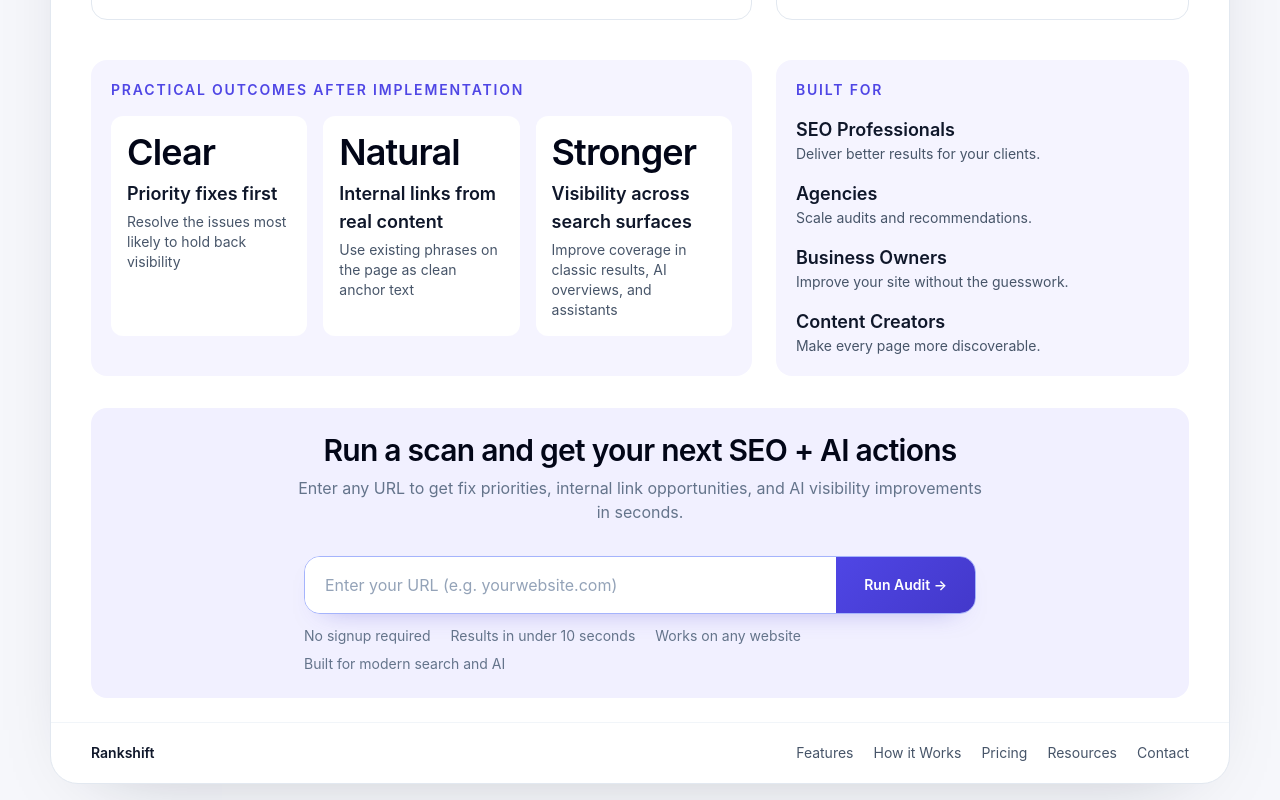
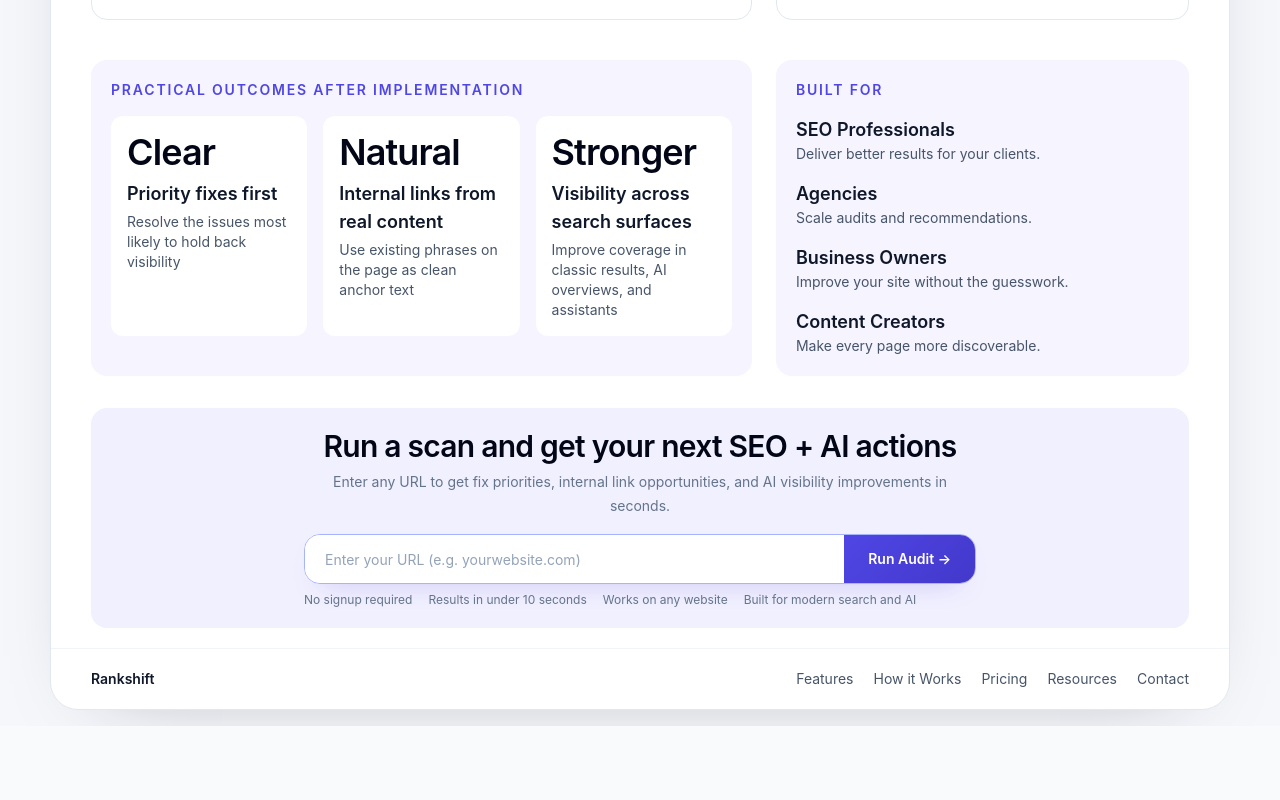
Before and after one commit to Lunoriapp/rankshift-app, a Next.js app: page / in a window 1280 px wide. Shown: the part 1243-2043 px from the top of the page. After the commit the page ends 1969 px from the top, so only its background shows below. Built offline with nearby package versions, Linux system fonts and the light colour scheme; no server answers.

Commit message:
Fix oversized final CTA by adding compact form variant and tightening CTA spacing

```diff
--- a/app/page.tsx
+++ b/app/page.tsx
@@ -346,16 +346,16 @@ export default function HomePage() {
           </div>
         </section>
 
-        <section className="px-6 pb-6 sm:px-8 lg:px-10">
-          <div className="rounded-2xl bg-[#f1f0ff] px-4 py-5 text-center sm:px-8 sm:py-6">
-            <h2 className="mx-auto max-w-[700px] text-2xl font-semibold tracking-tight text-slate-950 sm:text-3xl">
+        <section className="px-6 pb-5 sm:px-8 lg:px-10">
+          <div className="rounded-2xl bg-[#f1f0ff] px-4 py-4 text-center sm:px-8 sm:py-5">
+            <h2 className="mx-auto max-w-2xl text-2xl font-semibold tracking-tight text-slate-950 sm:text-3xl">
               Run a scan and get your next SEO + AI actions
             </h2>
-            <p className="mx-auto mt-2 max-w-[700px] text-sm leading-6 text-slate-500 sm:text-base">
+            <p className="mx-auto mt-1.5 max-w-2xl text-sm leading-6 text-slate-500">
               Enter any URL to get fix priorities, internal link opportunities, and AI visibility improvements in seconds.
             </p>
-            <div className="mx-auto mt-4 max-w-2xl">
-              <AuditForm buttonLabel="Run Audit ->" className="mx-auto" />
+            <div className="mx-auto mt-3 max-w-2xl">
+              <AuditForm buttonLabel="Run Audit ->" className="mx-auto mt-0" compact />
             </div>
           </div>
         </section>
--- a/components/audit-form.tsx
+++ b/components/audit-form.tsx
@@ -9,6 +9,7 @@ import { getSupabaseAccessToken } from "@/lib/supabase-browser";
 interface AuditFormProps {
   buttonLabel?: string;
   className?: string;
+  compact?: boolean;
 }
 
 const MIN_LOADING_STATE_MS = 6500;
@@ -22,6 +23,7 @@ function sleep(ms: number): Promise<void> {
 export function AuditForm({
   buttonLabel = "Run Rankshift audit",
   className,
+  compact = false,
 }: AuditFormProps) {
   const router = useRouter();
   const [url, setUrl] = useState("");
@@ -87,7 +89,7 @@ export function AuditForm({
   return (
     <form
       onSubmit={handleSubmit}
-      className={`mt-8 w-full max-w-2xl ${className ?? ""}`}
+      className={`${compact ? "mt-4" : "mt-8"} w-full max-w-2xl ${className ?? ""}`}
     >
       <div className="flex w-full items-center overflow-hidden rounded-2xl border border-indigo-300 bg-white shadow-[0_12px_28px_-20px_rgba(67,56,202,0.55)]">
         <label htmlFor="url" className="sr-only">
@@ -99,18 +101,20 @@ export function AuditForm({
           value={url}
           onChange={(event) => setUrl(event.target.value)}
           placeholder="Enter your URL (e.g. yourwebsite.com)"
-          className="h-14 w-full bg-white px-5 text-slate-900 outline-none placeholder:text-slate-400"
+          className={`${compact ? "h-12 text-sm" : "h-14"} w-full bg-white px-5 text-slate-900 outline-none placeholder:text-slate-400`}
           required
         />
         <button
           type="submit"
           disabled={isSubmitting}
-          className="h-14 shrink-0 bg-[linear-gradient(135deg,#4f46e5,#4338ca)] px-7 text-sm font-semibold text-white transition hover:brightness-105 disabled:cursor-not-allowed disabled:opacity-60"
+          className={`${compact ? "h-12 px-6" : "h-14 px-7"} shrink-0 bg-[linear-gradient(135deg,#4f46e5,#4338ca)] text-sm font-semibold text-white transition hover:brightness-105 disabled:cursor-not-allowed disabled:opacity-60`}
         >
           {isSubmitting ? "Running..." : buttonLabel}
         </button>
       </div>
-      <div className="mt-3 flex flex-wrap items-center gap-x-5 gap-y-2 text-sm text-slate-500">
+      <div
+        className={`${compact ? "mt-2 gap-x-4 text-xs" : "mt-3 gap-x-5 text-sm"} flex flex-wrap items-center gap-y-2 text-slate-500`}
+      >
         <span>No signup required</span>
         <span>Results in under 10 seconds</span>
         <span>Works on any website</span>
```
